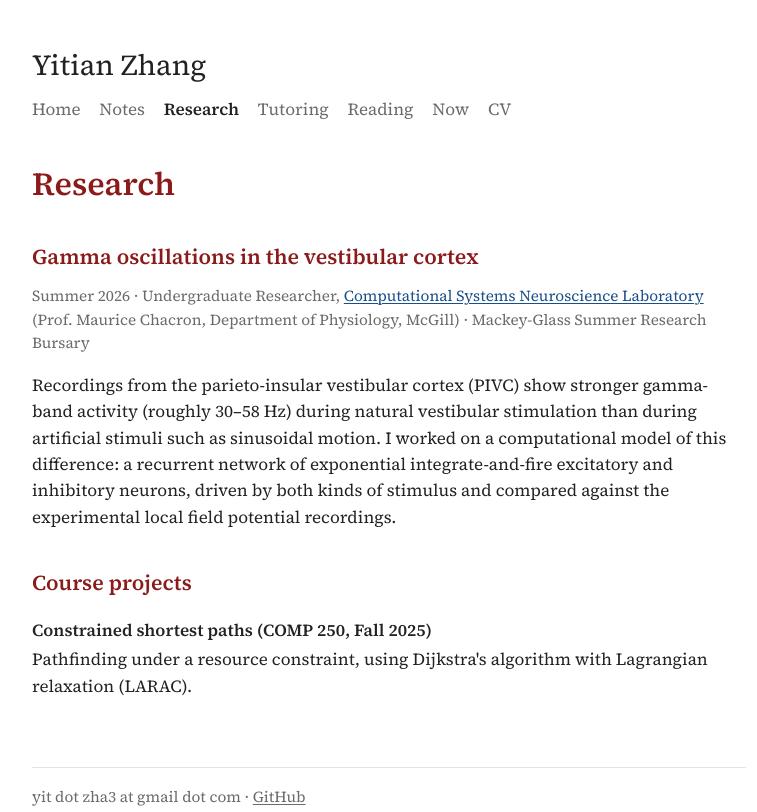
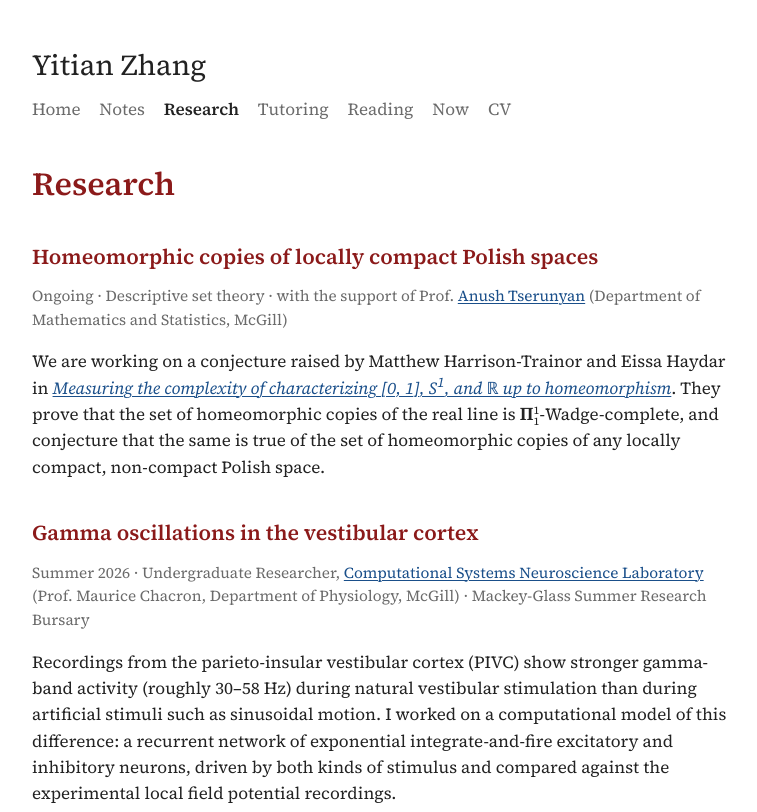
Before and after one commit to zhayittttt-cmyk/zhayittttt-cmyk.github.io, a plain HTML site: page research.html in a window 1280 px wide. Shown: the top 812 px of the page, without its empty margins (251-1008 px from the left). Drawn offline with Linux system fonts and the light colour scheme.

Commit message:
Research: add the homeomorphic copies conjecture; link Anush Tserunyan's page
Co-Authored-By: Claude Fable 5.2 <noreply@anthropic.com>
Claude-Session: https://claude.ai/code/session_011uvbbDvQnyPjFK6cdLKSPG

```diff
--- a/research.html
+++ b/research.html
@@ -4,7 +4,7 @@
   <meta charset="utf-8">
   <meta name="viewport" content="width=device-width, initial-scale=1">
   <title>Research: gamma oscillations in the vestibular cortex — Yitian Zhang</title>
-  <meta name="description" content="Research and projects: a spiking-network model of gamma oscillations in the vestibular cortex, and course projects.">
+  <meta name="description" content="Research and projects: a conjecture in descriptive set theory on homeomorphic copies of Polish spaces, a spiking-network model of gamma oscillations in the vestibular cortex, and course projects.">
   <link rel="preconnect" href="https://fonts.googleapis.com">
   <link rel="preconnect" href="https://fonts.gstatic.com" crossorigin>
   <link rel="stylesheet" href="https://fonts.googleapis.com/css2?family=Source+Serif+4:ital,wght@0,400;0,600;1,400&display=swap">
@@ -34,6 +34,11 @@
 <main>
   <h1>Research</h1>
 
+  <h2>Homeomorphic copies of locally compact Polish spaces</h2>
+  <p class="muted small">Ongoing &middot; Descriptive set theory &middot; with the support of Prof. <a href="https://www.math.mcgill.ca/atserunyan/" target="_blank" rel="noopener">Anush Tserunyan</a> (Department of Mathematics and Statistics, McGill)</p>
+
+  <p>We are working on a conjecture raised by Matthew <span class="nowrap">Harrison-Trainor</span> and Eissa Haydar in <a href="https://arxiv.org/abs/2407.20215" target="_blank" rel="noopener"><em>Measuring the complexity of characterizing [0,&nbsp;1], S<sup>1</sup>, and ℝ up to homeomorphism</em></a>. They prove that the set of homeomorphic copies of the real line is <span class="nowrap"><b>Π</b><span class="scripts"><sup>1</sup><sub>1</sub></span>-Wadge-complete</span>, and conjecture that the same is true of the set of homeomorphic copies of any locally compact, <span class="nowrap">non-compact</span> Polish space.</p>
+
   <h2>Gamma oscillations in the vestibular cortex</h2>
   <p class="muted small">Summer 2026 &middot; Undergraduate Researcher, <a href="https://www.mcgill.ca/comp-sys-neuro-lab/" target="_blank" rel="noopener">Computational Systems Neuroscience Laboratory</a> (Prof. Maurice Chacron, Department of Physiology, McGill) &middot; Mackey-Glass Summer Research Bursary</p>
 
--- a/style.css
+++ b/style.css
@@ -102,6 +102,9 @@ a {
 
 .small { font-size: .9rem; }
 
+/* A lone superscript or subscript should not push its line apart. */
+sup, sub { line-height: 0; }
+
 /* Superscript stacked over subscript, as in the 1 over 1 of a pointclass name.
    Markup: <b>Π</b><span class="scripts"><sup>1</sup><sub>1</sub></span> */
 .scripts {
```
Also changed, not shown: index.html (+1 -1 lines), now.html (+1 -1 lines).
